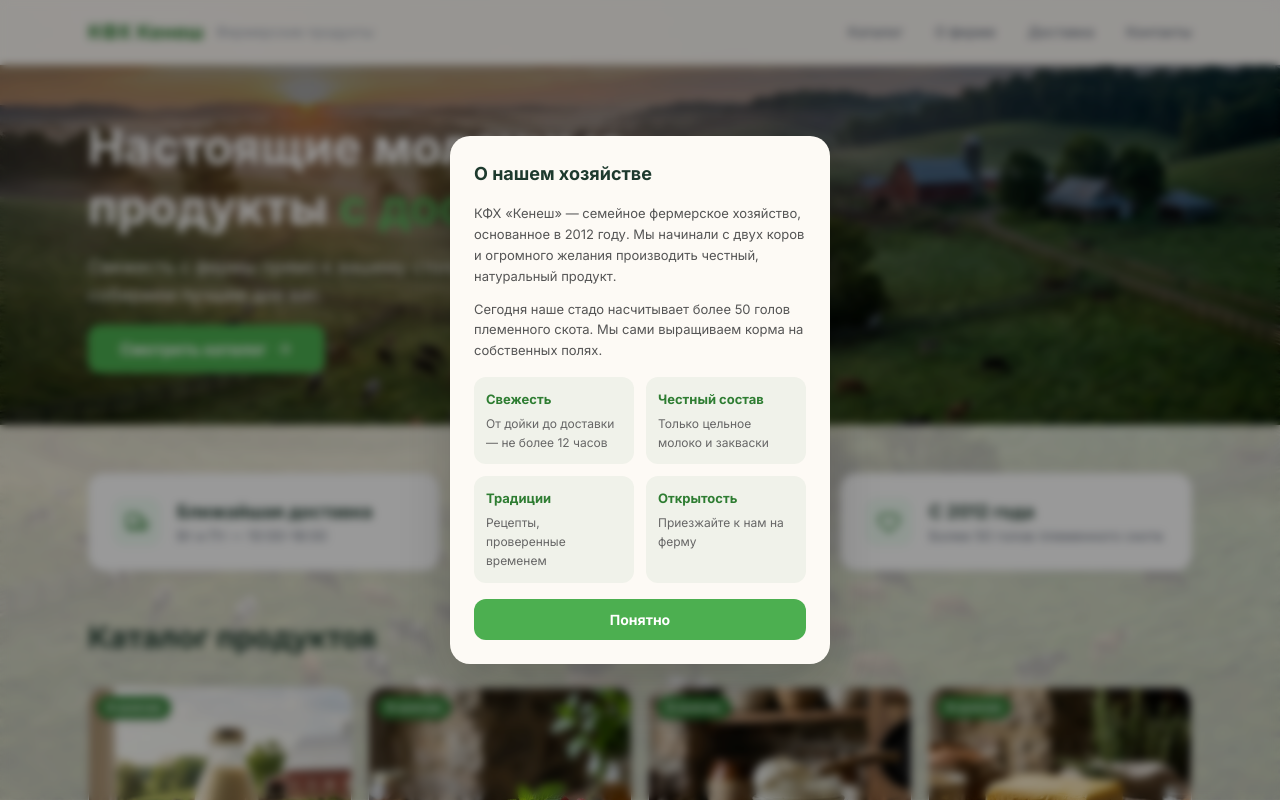
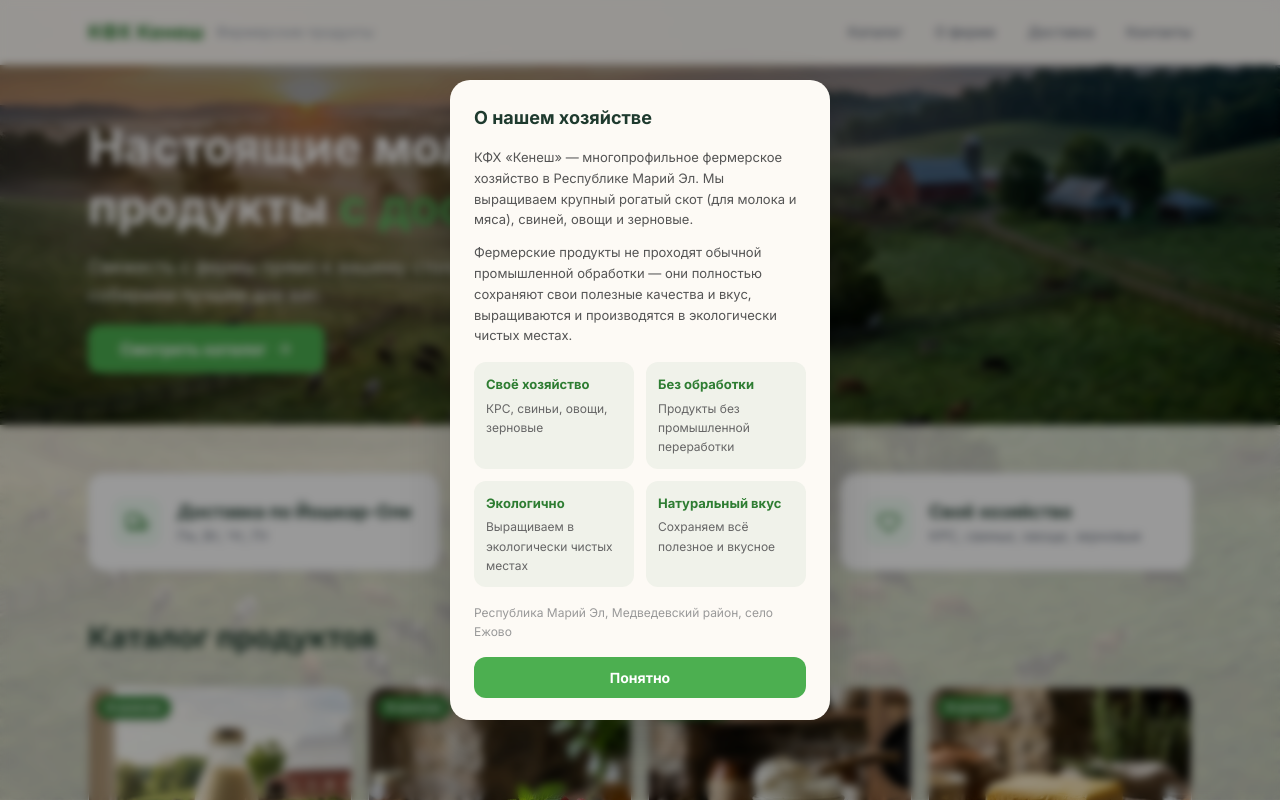
Before and after one commit to unicompact-stack/kenesh-farm, a React (Vite) app: page / in a window 1280 px wide. Both pictures are taken after a click on the button "О ферме". Shown: the top 800 px of the page. Built offline with nearby package versions, Linux system fonts and the light colour scheme.

Commit message:
Реальная информация КФХ Кенеш: о нас, доставка Йошкар-Ола, контакты +7 906 023-64-64, WhatsApp

```diff
--- a/src/App.tsx
+++ b/src/App.tsx
@@ -251,22 +251,22 @@ function App() {
           <div className="bg-white p-6 rounded-2xl shadow-sm border border-gray-100 flex items-start gap-4">
             <div className="bg-green-50 p-3 rounded-xl text-farm-green"><Truck size={24} /></div>
             <div>
-              <h3 className="font-bold text-lg">Ближайшая доставка</h3>
-              <p className="text-gray-500 text-sm">Вт и Пт — 10:00–18:00</p>
+              <h3 className="font-bold text-lg">Доставка по Йошкар-Оле</h3>
+              <p className="text-gray-500 text-sm">Пн, Вт, Чт, Пт</p>
             </div>
           </div>
           <div className="bg-white p-6 rounded-2xl shadow-sm border border-gray-100 flex items-start gap-4">
             <div className="bg-green-50 p-3 rounded-xl text-farm-green"><ShieldCheck size={24} /></div>
             <div>
               <h3 className="font-bold text-lg">100% Натурально</h3>
-              <p className="text-gray-500 text-sm">Без ГМО и консервантов</p>
+              <p className="text-gray-500 text-sm">Без промышленной обработки</p>
             </div>
           </div>
           <div className="bg-white p-6 rounded-2xl shadow-sm border border-gray-100 flex items-start gap-4">
             <div className="bg-green-50 p-3 rounded-xl text-farm-green"><Heart size={24} /></div>
             <div>
-              <h3 className="font-bold text-lg">С 2012 года</h3>
-              <p className="text-gray-500 text-sm">Более 50 голов племенного скота</p>
+              <h3 className="font-bold text-lg">Своё хозяйство</h3>
+              <p className="text-gray-500 text-sm">КРС, свиньи, овощи, зерновые</p>
             </div>
           </div>
         </section>
@@ -343,26 +343,27 @@ function App() {
         <div className="modal-overlay" onClick={() => setModal(null)}>
           <div className="modal-content" onClick={e => e.stopPropagation()}>
             <h2>О нашем хозяйстве</h2>
-            <p>КФХ «Кенеш» — семейное фермерское хозяйство, основанное в 2012 году. Мы начинали с двух коров и огромного желания производить честный, натуральный продукт.</p>
-            <p style={{ marginTop: 12 }}>Сегодня наше стадо насчитывает более 50 голов племенного скота. Мы сами выращиваем корма на собственных полях.</p>
+            <p>КФХ «Кенеш» — многопрофильное фермерское хозяйство в Республике Марий Эл. Мы выращиваем крупный рогатый скот (для молока и мяса), свиней, овощи и зерновые.</p>
+            <p style={{ marginTop: 12 }}>Фермерские продукты не проходят обычной промышленной обработки — они полностью сохраняют свои полезные качества и вкус, выращиваются и производятся в экологически чистых местах.</p>
             <div style={{ marginTop: 16, display: 'grid', gridTemplateColumns: '1fr 1fr', gap: 12 }}>
               <div style={{ padding: 12, background: 'rgba(46,125,50,0.06)', borderRadius: 12 }}>
-                <p style={{ fontWeight: 700, color: '#2e7d32', margin: '0 0 4px', fontSize: 13 }}>Свежесть</p>
-                <p style={{ fontSize: 12, color: '#666', margin: 0 }}>От дойки до доставки — не более 12 часов</p>
+                <p style={{ fontWeight: 700, color: '#2e7d32', margin: '0 0 4px', fontSize: 13 }}>Своё хозяйство</p>
+                <p style={{ fontSize: 12, color: '#666', margin: 0 }}>КРС, свиньи, овощи, зерновые</p>
               </div>
               <div style={{ padding: 12, background: 'rgba(46,125,50,0.06)', borderRadius: 12 }}>
-                <p style={{ fontWeight: 700, color: '#2e7d32', margin: '0 0 4px', fontSize: 13 }}>Честный состав</p>
-                <p style={{ fontSize: 12, color: '#666', margin: 0 }}>Только цельное молоко и закваски</p>
+                <p style={{ fontWeight: 700, color: '#2e7d32', margin: '0 0 4px', fontSize: 13 }}>Без обработки</p>
+                <p style={{ fontSize: 12, color: '#666', margin: 0 }}>Продукты без промышленной переработки</p>
               </div>
               <div style={{ padding: 12, background: 'rgba(46,125,50,0.06)', borderRadius: 12 }}>
-                <p style={{ fontWeight: 700, color: '#2e7d32', margin: '0 0 4px', fontSize: 13 }}>Традиции</p>
-                <p style={{ fontSize: 12, color: '#666', margin: 0 }}>Рецепты, проверенные временем</p>
+                <p style={{ fontWeight: 700, color: '#2e7d32', margin: '0 0 4px', fontSize: 13 }}>Экологично</p>
+                <p style={{ fontSize: 12, color: '#666', margin: 0 }}>Выращиваем в экологически чистых местах</p>
               </div>
               <div style={{ padding: 12, background: 'rgba(46,125,50,0.06)', borderRadius: 12 }}>
-                <p style={{ fontWeight: 700, color: '#2e7d32', margin: '0 0 4px', fontSize: 13 }}>Открытость</p>
-                <p style={{ fontSize: 12, color: '#666', margin: 0 }}>Приезжайте к нам на ферму</p>
+                <p style={{ fontWeight: 700, color: '#2e7d32', margin: '0 0 4px', fontSize: 13 }}>Натуральный вкус</p>
+                <p style={{ fontSize: 12, color: '#666', margin: 0 }}>Сохраняем всё полезное и вкусное</p>
               </div>
             </div>
+            <p style={{ marginTop: 16, fontSize: 12, color: '#999' }}>Республика Марий Эл, Медведевский район, село Ежово</p>
             <button className="modal-close" onClick={() => setModal(null)}>Понятно</button>
           </div>
         </div>
@@ -372,24 +373,24 @@ function App() {
         <div className="modal-overlay" onClick={() => setModal(null)}>
           <div className="modal-content" onClick={e => e.stopPropagation()}>
             <h2>Доставка</h2>
-            <p style={{ fontWeight: 600, marginBottom: 8 }}>Районы доставки:</p>
+            <p style={{ fontWeight: 600, marginBottom: 8 }}>Город доставки:</p>
             <ul style={{ paddingLeft: 18, margin: '0 0 16px' }}>
-              <li>Калининский район</li>
-              <li>Московский район</li>
-              <li>Заволжский район</li>
-              <li>Центральный район</li>
-              <li>Пригород (до 20 км)</li>
+              <li>Йошкар-Ола</li>
             </ul>
-            <p style={{ fontWeight: 600, marginBottom: 8 }}>График:</p>
+            <p style={{ fontWeight: 600, marginBottom: 8 }}>Дни доставки:</p>
             <ul style={{ paddingLeft: 18, margin: '0 0 16px' }}>
-              <li><strong>Вторник</strong> — заказы до вечера воскресенья</li>
-              <li><strong>Пятница</strong> — заказы до вечера среды</li>
+              <li>Понедельник</li>
+              <li>Вторник</li>
+              <li>Четверг</li>
+              <li>Пятница</li>
             </ul>
             <p style={{ fontWeight: 600, marginBottom: 8 }}>Условия:</p>
             <ul style={{ paddingLeft: 18, margin: 0 }}>
-              <li>Минимальный заказ: 1 000 ₽</li>
-              <li>Доставка по городу: бесплатно от 2 000 ₽, иначе 200 ₽</li>
-              <li>Оплата: наличными или переводом курьеру</li>
+              <li>Минимальный заказ: 300 ₽</li>
+              <li>Доставка по городу: бесплатно от 1 500 ₽</li>
+              <li>Стоимость доставки до 1 500 ₽: 200 ₽</li>
+              <li>Оплата: наличными или банковской картой</li>
+              <li>При наличии продукции — готовы привезти в день заказа</li>
             </ul>
             <button className="modal-close" onClick={() => setModal(null)}>Понятно</button>
           </div>
@@ -401,26 +402,30 @@ function App() {
           <div className="modal-content" onClick={e => e.stopPropagation()}>
             <h2>Контакты</h2>
             <div style={{ display: 'flex', flexDirection: 'column', gap: 12 }}>
-              <a href="tel:+79001234567" style={{ display: 'flex', alignItems: 'center', gap: 12, padding: 12, background: '#f5f5f5', borderRadius: 12, textDecoration: 'none', color: 'inherit' }}>
+              <a href="tel:+79060236464" style={{ display: 'flex', alignItems: 'center', gap: 12, padding: 12, background: '#f5f5f5', borderRadius: 12, textDecoration: 'none', color: 'inherit' }}>
                 <Phone size={20} color="#2e7d32" />
                 <div>
                   <p style={{ fontSize: 10, color: '#999', margin: 0, textTransform: 'uppercase', fontWeight: 700 }}>Телефон</p>
-                  <p style={{ margin: 0, fontWeight: 500 }}>+7 (900) 123-45-67</p>
+                  <p style={{ margin: 0, fontWeight: 500 }}>+7 (906) 023-64-64</p>
                 </div>
               </a>
-              <a href="mailto:info@kenesh-farm.ru" style={{ display: 'flex', alignItems: 'center', gap: 12, padding: 12, background: '#f5f5f5', borderRadius: 12, textDecoration: 'none', color: 'inherit' }}>
+              <a href="mailto:kfh-kenesh@yandex.ru" style={{ display: 'flex', alignItems: 'center', gap: 12, padding: 12, background: '#f5f5f5', borderRadius: 12, textDecoration: 'none', color: 'inherit' }}>
                 <Mail size={20} color="#2e7d32" />
                 <div>
                   <p style={{ fontSize: 10, color: '#999', margin: 0, textTransform: 'uppercase', fontWeight: 700 }}>Email</p>
-                  <p style={{ margin: 0, fontWeight: 500 }}>info@kenesh-farm.ru</p>
+                  <p style={{ margin: 0, fontWeight: 500 }}>kfh-kenesh@yandex.ru</p>
                 </div>
               </a>
-              <div style={{ display: 'flex', gap: 12, marginTop: 4 }}>
-                <a href="#" style={{ padding: 12, background: '#fce4ec', borderRadius: '50%', color: '#e91e63' }}><Camera size={20} /></a>
-                <a href="#" style={{ padding: 12, background: '#e3f2fd', borderRadius: '50%', color: '#2196f3' }}><Send size={20} /></a>
-              </div>
+              <a href="https://wa.me/79060236464" target="_blank" rel="noreferrer" style={{ display: 'flex', alignItems: 'center', gap: 12, padding: 12, background: '#e6f7e6', borderRadius: 12, textDecoration: 'none', color: 'inherit' }}>
+                <Send size={20} color="#2e7d32" />
+                <div>
+                  <p style={{ fontSize: 10, color: '#999', margin: 0, textTransform: 'uppercase', fontWeight: 700 }}>WhatsApp</p>
+                  <p style={{ margin: 0, fontWeight: 500 }}>Написать в WhatsApp</p>
+                </div>
+              </a>
             </div>
-            <p style={{ marginTop: 16, fontSize: 12, color: '#999' }}>Пн-Вс с 9:00 до 20:00</p>
+            <p style={{ marginTop: 16, fontSize: 12, color: '#999' }}>Пн–Пт с 08:00 до 17:00</p>
+            <p style={{ fontSize: 12, color: '#999', marginTop: 4 }}>Респ. Марий Эл, с. Ежово</p>
             <button className="modal-close" onClick={() => setModal(null)}>Понятно</button>
           </div>
         </div>
```
